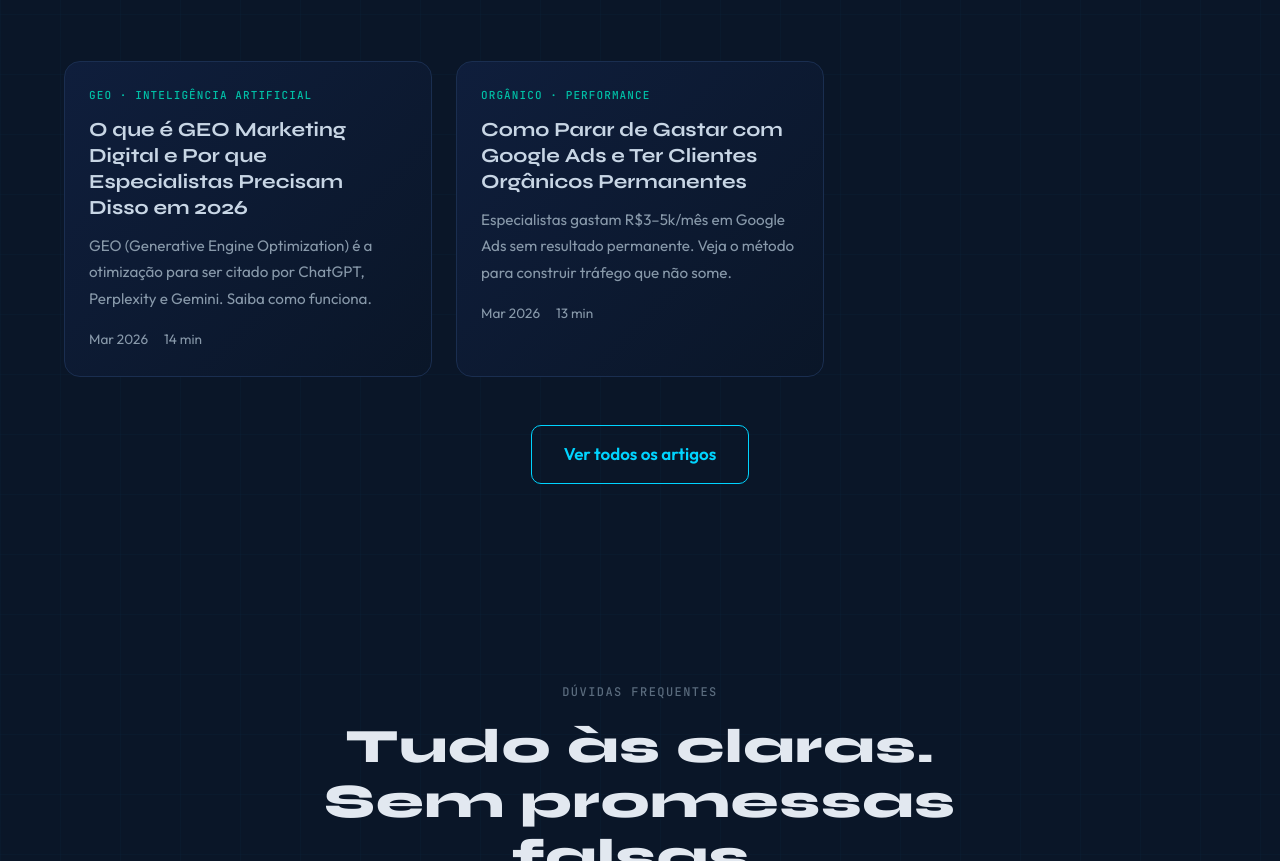
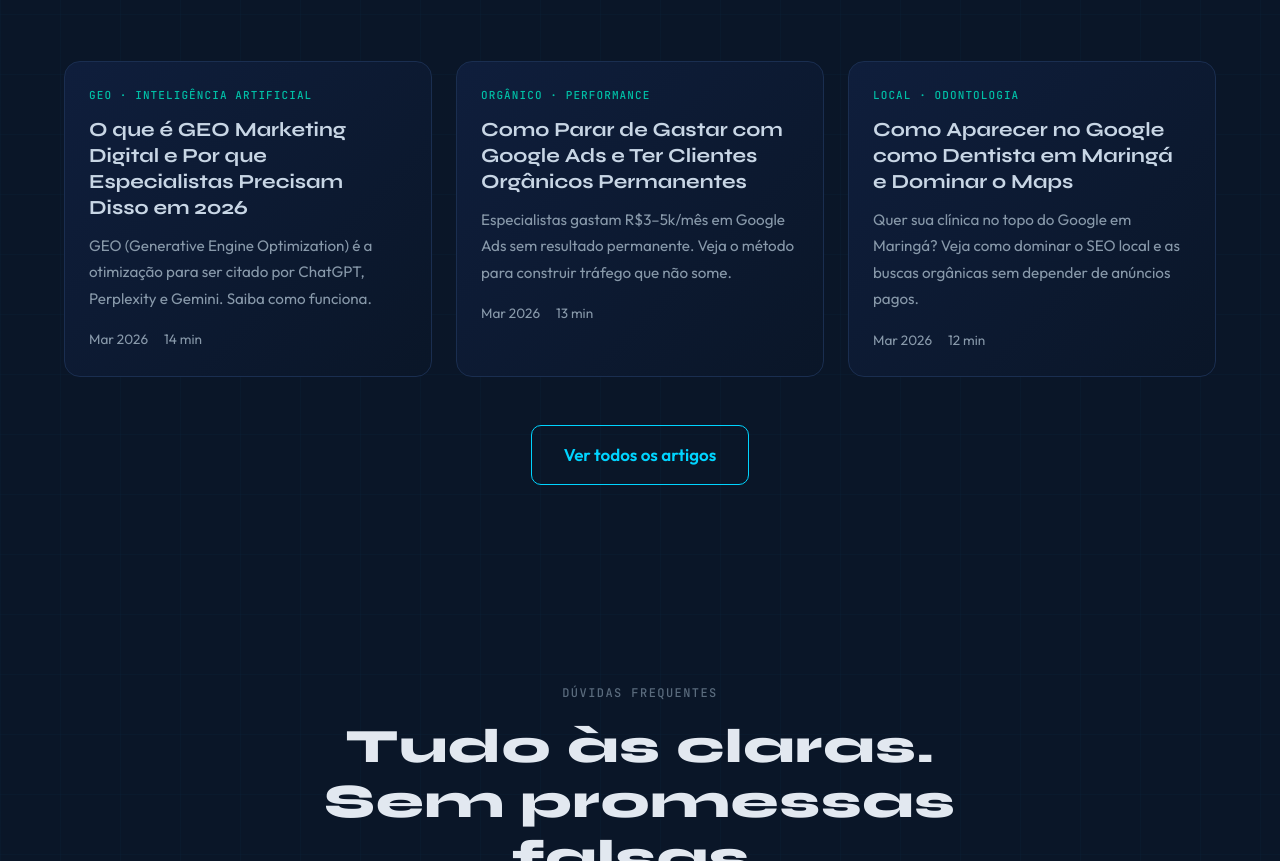
Before and after one commit to marcosvinicis/zenitegeo, a plain HTML site: page index.html in a window 1280 px wide. Shown: the part 9346-10207 px from the top of the page. Drawn offline with Linux system fonts and the light colour scheme.

Commit message:
design: adicao de 3º card de artigo na home para simetria visual

```diff
--- a/index.html
+++ b/index.html
@@ -492,6 +492,19 @@
             </div>
           </article>
 
+          <!-- Artigo 3 -->
+          <article class="post-card fade-in fade-in-delay-2" itemscope itemtype="https://schema.org/BlogPosting">
+            <div class="post-card-body">
+              <span class="post-tag" itemprop="keywords">Local · Odontologia</span>
+              <h3 style="font-size: 1.25rem;"><a href="/blog/como-aparecer-no-google-dentista-maringa.html" itemprop="url" title="Como Aparecer no Google como Dentista em Maringá"><span itemprop="name">Como Aparecer no Google como Dentista em Maringá e Dominar o Maps</span></a></h3>
+              <p itemprop="description" style="font-size: 0.95rem;">Quer sua clínica no topo do Google em Maringá? Veja como dominar o SEO local e as buscas orgânicas sem depender de anúncios pagos.</p>
+              <div class="post-meta" style="font-size: 0.85rem;">
+                <time itemprop="datePublished" datetime="2026-03-12">Mar 2026</time>
+                <span>12 min</span>
+              </div>
+            </div>
+          </article>
+
         </div>
 
         <div class="fade-in fade-in-delay-2" style="text-align: center; margin-top: 3rem;">
```
